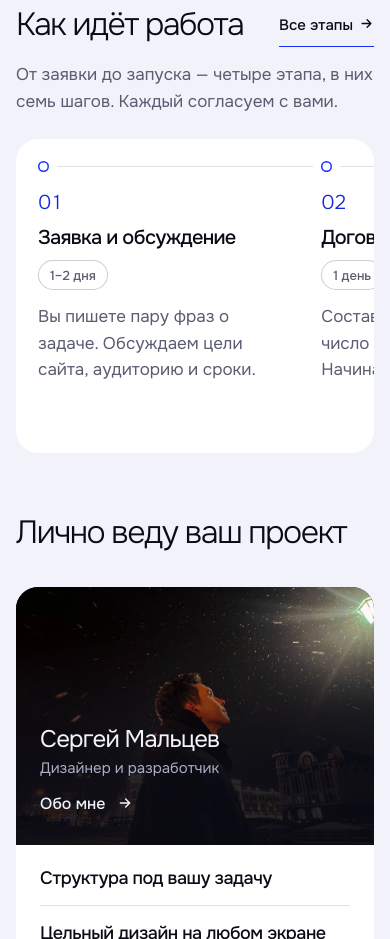
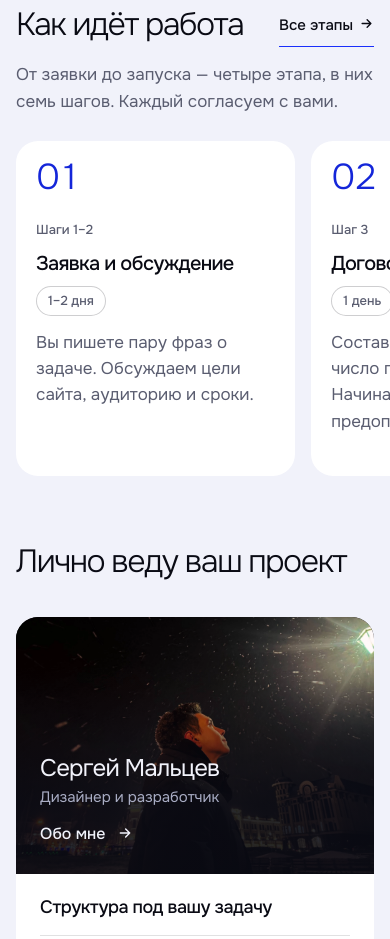
Before and after one commit to 89089599151/maltsev-digital, an Astro site: page / in a window 390 px wide. Shown: the part 2607-3546 px from the top of the page. Built offline with nearby package versions, Linux system fonts and the light colour scheme; Astro itself is replaced by a stand-in of ours.

Commit message:
Bring back the process cards on the home page
Restores the four step cards with numbers, step labels and terms, the
blue launch card and the sideways swipe on phones, replacing the
timeline. The section head keeps the short phone link labels.

Co-Authored-By: Claude Opus 5.5 <noreply@anthropic.com>

```diff
--- a/src/components/ProcessSteps.astro
+++ b/src/components/ProcessSteps.astro
@@ -1,11 +1,12 @@
 ---
 /**
  * «Как идёт работа».
- * На главной (compact) — четыре этапа линией времени на одной белой сцене и ссылка на все семь
- * шагов на странице услуг. На планшете и телефоне линия
- * листается вбок, следующий этап выглядывает справа. На странице услуг — все семь шагов списком: срок, что происходит и что нужно от вас;
- * на телефоне они сворачиваются, как вопросы, — открыт первый (process-accordion.ts). Без скрипта
- * все этапы открыты.
+ * На главной (compact) — четыре этапа в ряд; у каждого подписано, какие из семи шагов в него входят,
+ * и ссылка на подробный процесс. На странице услуг — все семь шагов списком: срок, что происходит
+ * и что нужно от вас.
+ * На телефоне секция короче: на главной четыре карточки листаются вбок, следующая выглядывает
+ * из-за края; на странице услуг этапы сворачиваются в список, как вопросы, — открыт первый
+ * (process-accordion.ts). Без скрипта все этапы открыты.
  */
 import Icon from './Icon.astro';
 import SectionHead from './SectionHead.astro';
@@ -16,7 +17,7 @@ interface Props {
   compact?: boolean;
 }
 const { compact = false } = Astro.props;
-const list: (Pick<Stage, 'name' | 'text' | 'duration'> & { fromYou?: string })[] = compact ? stagesShort : stages;
+const list: (Pick<Stage, 'name' | 'text' | 'duration'> & { fromYou?: string; steps?: string })[] = compact ? stagesShort : stages;
 ---
 
 <section class:list={['ps section', compact ? 'ps--compact' : 'ps--full']} id="process" data-island-section="Этапы" aria-labelledby="ps-title">
@@ -35,14 +36,9 @@ const list: (Pick<Stage, 'name' | 'text' | 'duration'> & { fromYou?: string })[]
     {
       list.map((s, i) => (
         <li class="ps__step">
-          {compact ? (
-            <p class="ps__mark">
-              <span class="ps__num num" aria-hidden="true">{String(i + 1).padStart(2, '0')}</span>
-            </p>
-          ) : (
-            <span class="ps__num num" aria-hidden="true">{String(i + 1).padStart(2, '0')}</span>
-          )}
+          <span class="ps__num num" aria-hidden="true">{String(i + 1).padStart(2, '0')}</span>
           <div class="ps__head">
+            {s.steps && <p class="ps__steps">{s.steps}</p>}
             <h3 class="ps__name">
               <span data-ps-name>{s.name}</span>
               {!compact && <span class="ps__name-i" aria-hidden="true" hidden><Icon name="plus" /></span>}
@@ -108,6 +104,17 @@ const list: (Pick<Stage, 'name' | 'text' | 'duration'> & { fromYou?: string })[]
     display: flex;
   }
 
+  /* Какие шаги со страницы услуг входят в этап главной. */
+  .ps__steps {
+    font-size: var(--fs-xs);
+    font-weight: 500;
+    color: var(--muted);
+  }
+
+  .ps--compact .ps__step:last-child .ps__steps {
+    color: var(--on-accent-muted);
+  }
+
   .ps__text {
     font-size: var(--step-body);
     line-height: 1.55;
@@ -129,94 +136,43 @@ const list: (Pick<Stage, 'name' | 'text' | 'duration'> & { fromYou?: string })[]
     color: var(--muted);
   }
 
-  /*
-   * Главная: четыре этапа на одной белой сцене — линия времени, а не четыре отдельные карточки.
-   * Точки этапов соединены тонкой линией; запуск, финал пути, отмечен синей точкой, без отдельной
-   * синей плашки (синий на главной остаётся за рекомендуемым пакетом и кнопками).
-   */
+  /* Главная: четыре карточки в ряд; запуск — финал пути — выделен синим. */
   .ps--compact .ps__list {
-    --ps-pad: clamp(28px, 3.3vw, 52px);
-    --ps-gap: clamp(24px, 2.6vw, 44px);
     display: grid;
     grid-template-columns: repeat(4, minmax(0, 1fr));
-    gap: 0 var(--ps-gap);
-    padding: var(--ps-pad);
+    gap: var(--gap);
+  }
+
+  .ps--compact .ps__step {
+    display: grid;
+    align-content: start;
+    gap: 18px;
+    padding: clamp(20px, 1.8vw, 28px);
     border-radius: var(--radius-lg);
     background: var(--paper);
   }
 
-  .ps--compact .ps__step {
-    position: relative;
-    display: grid;
-    grid-template-rows: auto auto 1fr;
-    align-content: start;
-    gap: 14px;
-    padding-top: 32px;
+  .ps--compact .ps__step:last-child {
+    background: var(--accent-surface);
+    color: var(--accent-ink);
   }
 
-  /* Точка этапа. */
-  .ps--compact .ps__step::before {
-    content: '';
-    position: absolute;
-    top: 0;
-    left: 0;
-    width: 11px;
-    height: 11px;
-    border-radius: 50%;
-    background: var(--paper);
-    box-shadow: inset 0 0 0 1.5px var(--accent);
+  .ps--compact .ps__step:last-child .ps__num {
+    color: var(--accent-ink);
   }
 
-  .ps--compact .ps__step:last-child::before {
-    background: var(--accent);
-    box-shadow: 0 0 0 5px var(--accent-soft);
+  .ps--compact .ps__step:last-child .ps__text {
+    color: var(--on-accent-muted);
   }
 
-  /* Отрезок линии от точки этапа до точки следующего. */
-  .ps--compact .ps__step:not(:last-child)::after {
-    content: '';
-    position: absolute;
-    top: 5px;
-    left: 19px;
-    right: calc(8px - var(--ps-gap));
-    height: 1px;
-    background: var(--line);
+  .ps--compact .ps__step:last-child :global(.chip) {
+    color: var(--accent-ink);
+    box-shadow: inset 0 0 0 1px rgba(255, 255, 255, 0.5);
   }
 
-  /* Когда этапы доходят до экрана, точки по очереди появляются, а линия прорисовывается к следующей
-     точке — путь от заявки до запуска читается как движение. Уже видимое при загрузке не анимируется. */
-  @media (prefers-reduced-motion: no-preference) {
-    :global(.motion-ready) .ps--compact .ps__step.is-in:not(.is-static)::before {
-      animation: ps-dot var(--dur-spring) var(--ease-pop) calc(var(--i, 0) * 140ms + 120ms) backwards;
-    }
-
-    :global(.motion-ready) .ps--compact .ps__step.is-in:not(.is-static)::after {
-      transform-origin: left center;
-      animation: ps-line 700ms var(--ease-out) calc(var(--i, 0) * 140ms + 260ms) backwards;
-    }
-  }
-
-  @keyframes ps-dot {
-    from {
-      scale: 0;
-    }
-  }
-
-  @keyframes ps-line {
-    from {
-      scale: 0 1;
-    }
-  }
-
-  .ps__mark {
-    display: flex;
-    align-items: baseline;
-    gap: 12px;
-  }
-
+  /* Единый небольшой отступ под номером сохраняет выравнивание названий без пустой полосы. */
   .ps--compact .ps__num {
-    font-size: var(--fs-3);
-    line-height: 1;
+    margin-bottom: clamp(20px, 2vw, 32px);
   }
 
   .ps--compact .ps__head {
@@ -238,31 +194,8 @@ const list: (Pick<Stage, 'name' | 'text' | 'duration'> & { fromYou?: string })[]
   }
 
   @media (max-width: 1023px) {
-    /* Уже компьютерной ширины линия времени листается вбок внутри сцены: следующий этап
-       выглядывает справа, страница не растёт в высоту. */
     .ps--compact .ps__list {
-      --ps-gap: 32px;
-      --ps-pad: clamp(22px, 4vw, 36px);
-      grid-template-columns: none;
-      grid-auto-flow: column;
-      grid-auto-columns: 44%;
-      overflow-x: auto;
-      overscroll-behavior-x: contain;
-      scroll-snap-type: x mandatory;
-      scroll-padding-inline: var(--ps-pad);
-      scrollbar-width: none;
-    }
-
-    .ps--compact .ps__list::-webkit-scrollbar {
-      display: none;
-    }
-
-    .ps--compact .ps__step {
-      scroll-snap-align: start;
-    }
-
-    .ps--compact .ps__num {
-      font-size: var(--fs-2);
+      grid-template-columns: repeat(2, minmax(0, 1fr));
     }
 
     .ps--full .ps__step {
@@ -280,9 +213,35 @@ const list: (Pick<Stage, 'name' | 'text' | 'duration'> & { fromYou?: string })[]
   }
 
   @media (max-width: 767px) {
+    /* Главная: карточки в ленту на всю ширину экрана, следующая выглядывает справа. */
     .ps--compact .ps__list {
-      grid-auto-columns: 80%;
+      grid-template-columns: none;
+      grid-auto-flow: column;
+      grid-auto-columns: 78%;
+      margin-inline: calc(-1 * var(--page-pad));
+      padding: 2px var(--page-pad) 6px;
+      overflow-x: auto;
+      overscroll-behavior-x: contain;
+      scroll-snap-type: x mandatory;
+      scroll-padding-inline: var(--page-pad);
+      scrollbar-width: none;
+    }
+
+    .ps--compact .ps__list::-webkit-scrollbar {
+      display: none;
+    }
+
+    .ps--compact .ps__step {
+      scroll-snap-align: start;
+    }
+
+    .ps--compact .ps__step {
+      gap: 14px;
       border-radius: var(--radius);
+    }
+
+    .ps--compact .ps__num {
+      margin-bottom: 12px;
     }
 
     .ps--full .ps__step {
--- a/src/data/content.ts
+++ b/src/data/content.ts
@@ -58,25 +58,32 @@ export const stages: Stage[] = [
   },
 ];
 
-/** Те же семь шагов, собранные в четыре этапа, — для главной. Названия этапов повторяют шаги со страницы услуг. */
-export const stagesShort: Pick<Stage, 'name' | 'text' | 'duration'>[] = [
+/**
+ * Те же семь шагов, собранные в четыре этапа, — для главной. Названия этапов повторяют шаги
+ * со страницы услуг, а steps говорит, какие шаги входят в этап.
+ */
+export const stagesShort: (Pick<Stage, 'name' | 'text' | 'duration'> & { steps: string })[] = [
   {
     name: 'Заявка и обсуждение',
+    steps: 'Шаги 1–2',
     text: 'Вы пишете пару фраз о задаче. Обсуждаем цели сайта, аудиторию и сроки.',
     duration: '1–2 дня',
   },
   {
     name: 'Договор',
+    steps: 'Шаг 3',
     text: 'Состав страниц, цена, срок и число правок — в договоре. Начинаем после предоплаты.',
     duration: '1 день',
   },
   {
     name: 'Проектирование, дизайн и код',
+    steps: 'Шаги 4–6',
     text: 'Структура, дизайн, сборка и проверка на всех экранах. Каждый шаг вы смотрите на тестовом адресе.',
     duration: '7 рабочих дней — 7 недель',
   },
   {
     name: 'Запуск',
+    steps: 'Шаг 7',
     text: 'Публикую сайт на вашем домене, подключаю счётчик посещений и передаю код и доступы.',
     duration: '',
   },
```
